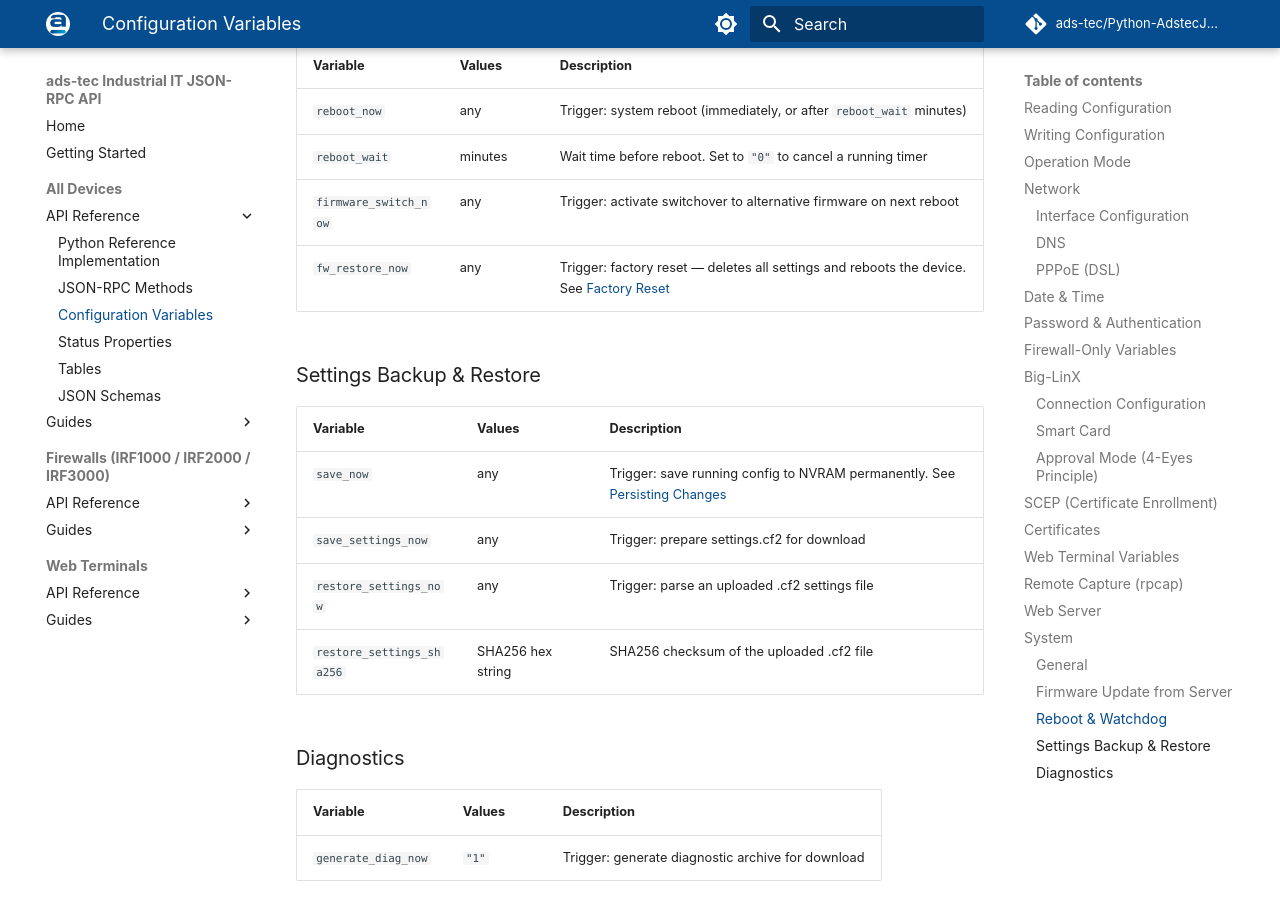
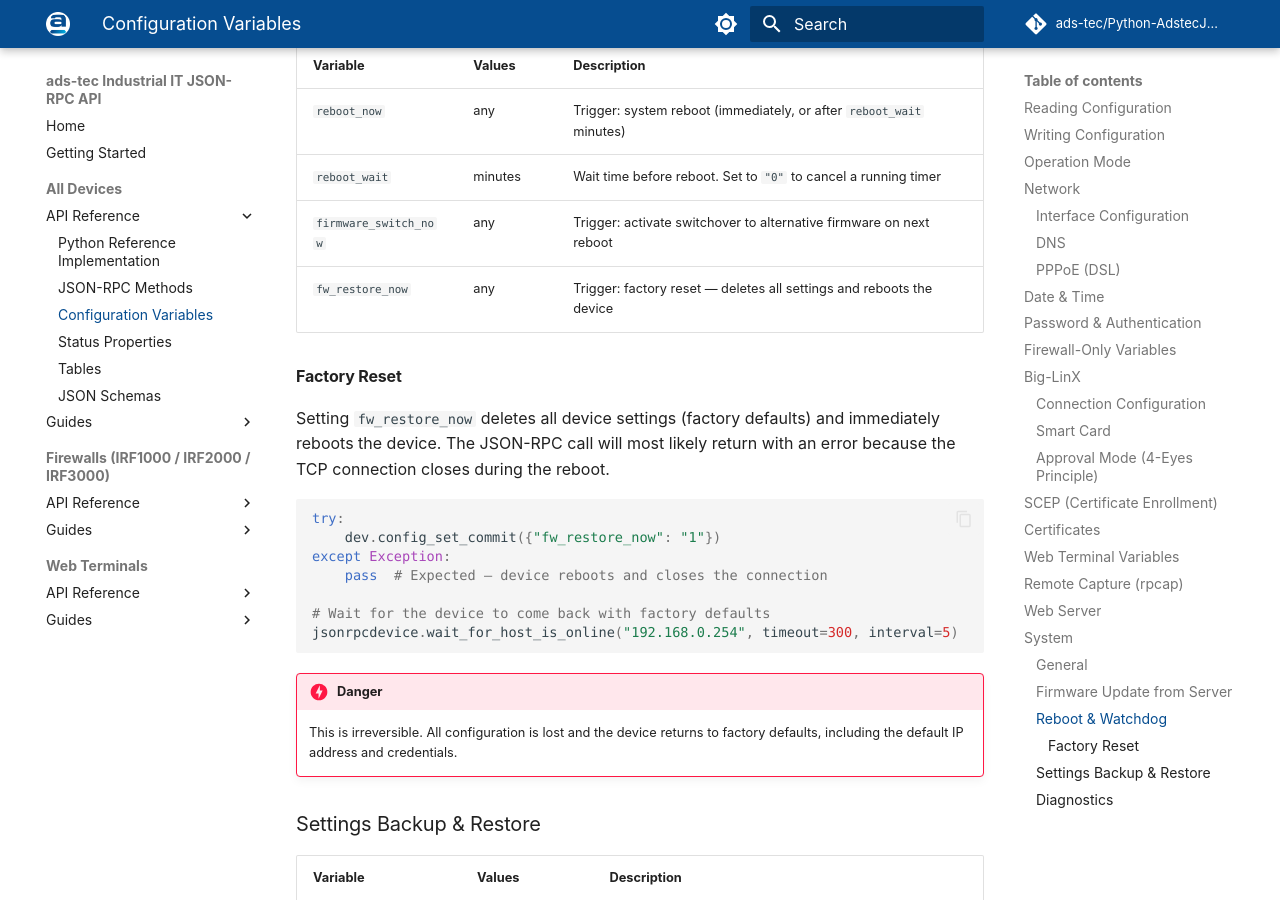
Before and after one commit to ads-tec/Python-AdstecJSONRPCDevice, an MkDocs documentation site: the page built from docs/api-reference/config-variables.md, in a window 1280 px wide and 900 px high, scrolled down 8263 px. Built offline with MkDocs 1.6.1 and Material for MkDocs 9.7.7, drawn with Linux system fonts in a browser that asks for light colours; comment, search, counter and statistics services are not loaded; the version menu is left out.

Commit message:
move factory reset docs from getting started to config variables reference

````diff
--- a/docs/api-reference/config-variables.md
+++ b/docs/api-reference/config-variables.md
@@ -217,7 +217,24 @@ Web Panel configuration variables are available on web terminals only. See [Conf
 | `reboot_now` | any | Trigger: system reboot (immediately, or after `reboot_wait` minutes) |
 | `reboot_wait` | minutes | Wait time before reboot. Set to `"0"` to cancel a running timer |
 | `firmware_switch_now` | any | Trigger: activate switchover to alternative firmware on next reboot |
-| `fw_restore_now` | any | Trigger: factory reset — deletes all settings and reboots the device. See [Factory Reset](../getting-started.md#factory-reset) |
+| `fw_restore_now` | any | Trigger: factory reset — deletes all settings and reboots the device |
+
+#### Factory Reset
+
+Setting `fw_restore_now` deletes all device settings (factory defaults) and immediately reboots the device. The JSON-RPC call will most likely return with an error because the TCP connection closes during the reboot.
+
+```python
+try:
+    dev.config_set_commit({"fw_restore_now": "1"})
+except Exception:
+    pass  # Expected — device reboots and closes the connection
+
+# Wait for the device to come back with factory defaults
+jsonrpcdevice.wait_for_host_is_online("192.168.0.254", timeout=300, interval=5)
+```
+
+!!! danger
+    This is irreversible. All configuration is lost and the device returns to factory defaults, including the default IP address and credentials.
 
 ### Settings Backup & Restore
 
````
Also changed, not shown: docs/getting-started.md (+0 -17 lines).
